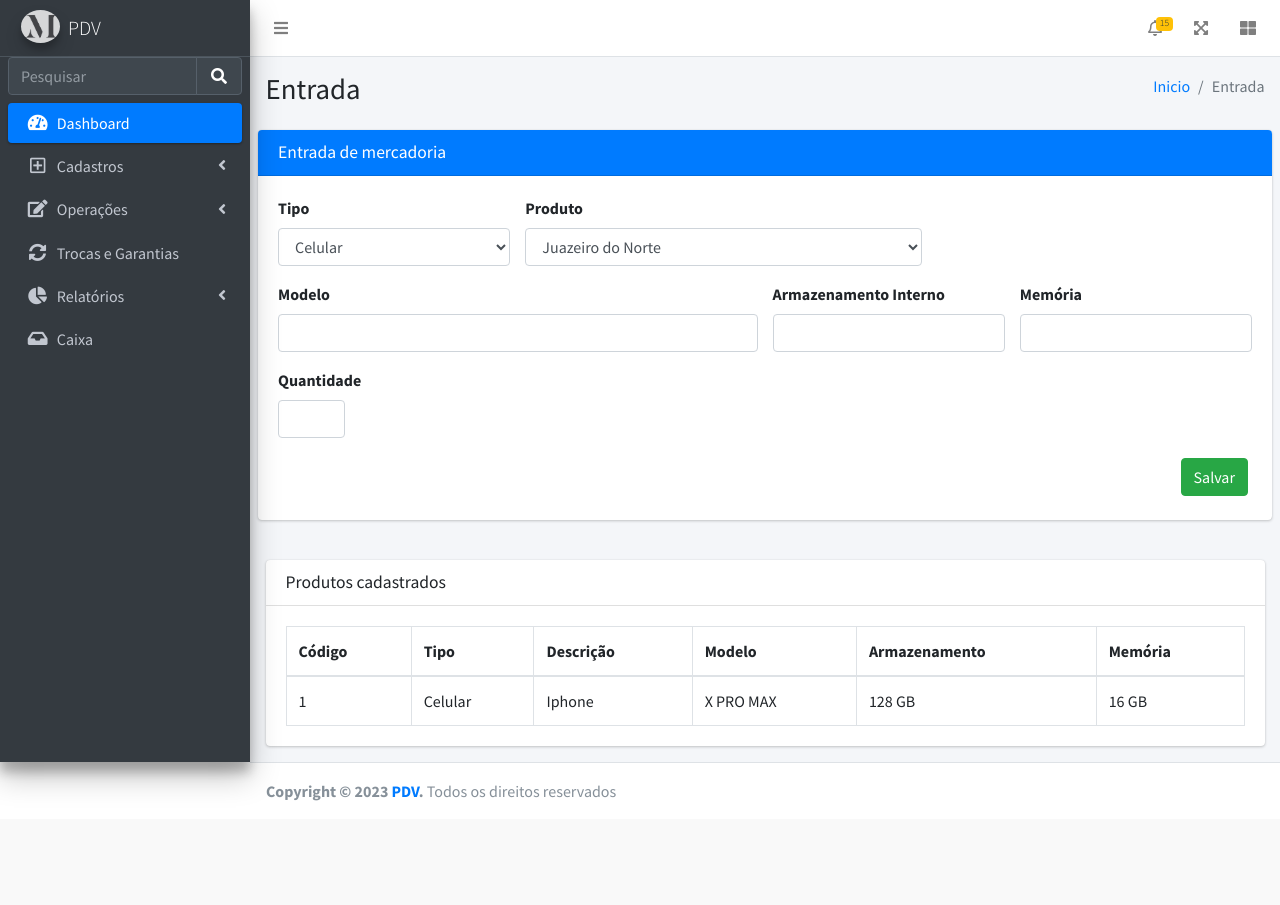
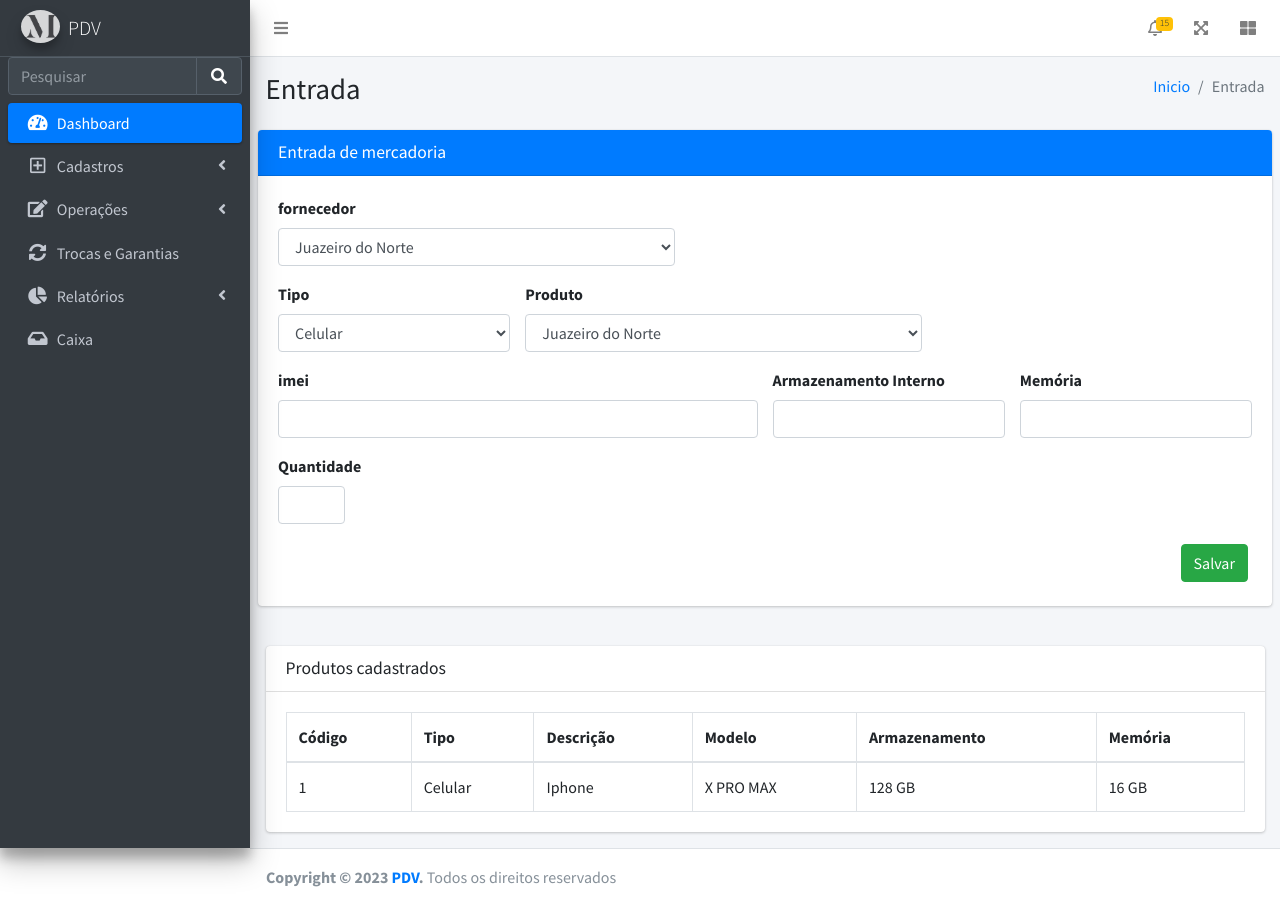
Before and after one commit to JPFS2/masterpdv, a PHP site: page /pages/operacoes/entrada.php in a window 1280 px wide. Before the commit the page ends 801 px from the top, so only its background shows below. Run offline with PHP 8.4, Linux system fonts and the light colour scheme; data comes from the database, SQL or seed files in the repository; some libraries are stand-ins or nearby versions.

Commit message:
Update entrada.php

```diff
--- a/pages/operacoes/entrada.php
+++ b/pages/operacoes/entrada.php
@@ -283,6 +283,22 @@ if($sql->rowCount() ){
                             <form action="../../action/adicionarP.php" method="post">
                                 <div class="card-body">
                                     <div class="row">
+                                        <div class="col-5">
+                                            <div class="form-group">
+                                                <label for="inputEstimatedBudget">fornecedor</label>
+                                                <select name="cidade"
+                                                    class="form-control select2bs4 select2-hidden-accessible"
+                                                    style="width: 100%;" data-select2-id="21" tabindex="-1"
+                                                    aria-hidden="true">
+                                                    <option selected="selected" data-select2-id="23">Juazeiro do Norte
+                                                    </option>
+                                                    <option data-select2-id="42">Crato</option>
+                                                    <option data-select2-id="43">Barbalha</option>
+                                                </select>
+                                            </div>
+                                        </div>
+                                    </div>
+                                    <div class="row">
                                     <div class="col-3">
                                         <div class="form-group">
                                             <label for="inputEstimatedBudget">Tipo</label>
@@ -291,8 +307,7 @@ if($sql->rowCount() ){
                                                 style="width: 100%;" data-select2-id="21" tabindex="-1"
                                                 aria-hidden="true">
                                                 <option selected="selected" data-select2-id="23">Celular</option>
-                                                    <option data-toggle-form-edit="#id-form" data-select2-id="42">
-                                                        Acessório</option>
+                                                <option data-toggle-form-edit="#id-form" data-select2-id="42">Acessório</option>
                                             </select>
                                         </div>
                                     </div>
@@ -313,7 +328,7 @@ if($sql->rowCount() ){
                                     </div>
                                     <div class="col-6">
                                         <div class="form-group">
-                                                <label for="inputEstimatedBudget">Modelo</label>
+                                            <label for="inputEstimatedBudget">imei</label>
                                             <input type="text" name="modelo" id="inputEstimatedBudget"
                                                 class="form-control">
                                         </div>
@@ -330,6 +345,7 @@ if($sql->rowCount() ){
                                             <input type="text" name="memoria" class="form-control">
                                         </div>
                                     </div>
+
                                     <div class="col-1">
                                         <div class="form-group">
                                             <label for="inputEstimatedBudget">Quantidade</label>
@@ -339,8 +355,7 @@ if($sql->rowCount() ){
                                     </imput>
                                     <div class="col-12">
                                         <div class="form-group">
-                                                <input type="submit" value="Salvar"
-                                                    class="btn btn-success float-right m-1">
+                                            <input type="submit" value="Salvar" class="btn btn-success float-right m-1">
                                         </div>
                                     </div>
                                 </div>
```
Lines whose indentation alone changed are shown as unchanged.
